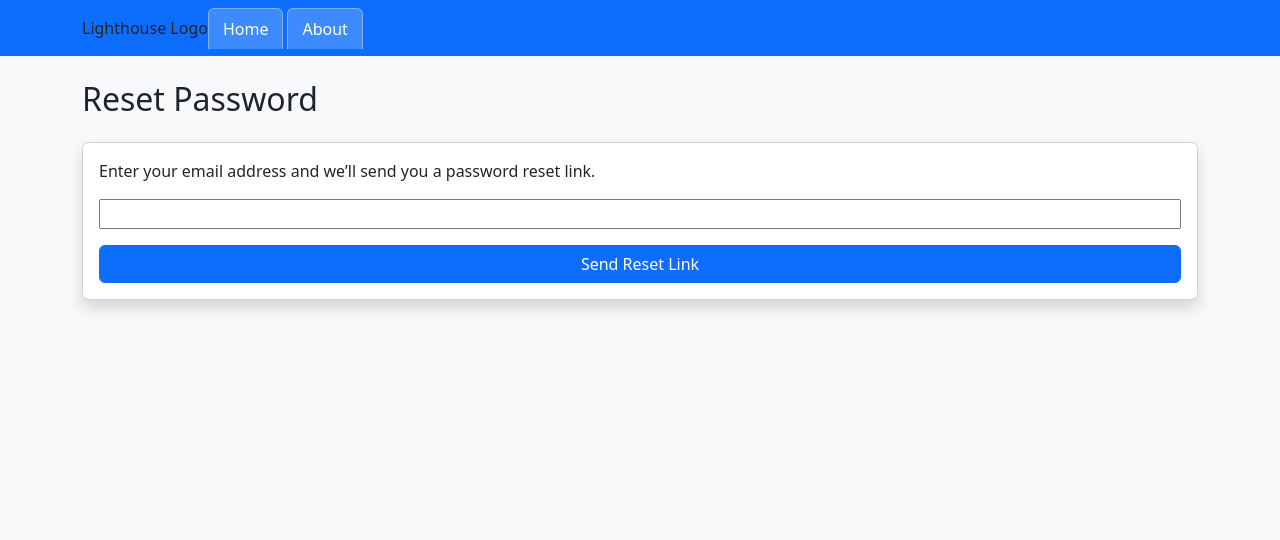
After one commit to markcapelle/Lighthouse, a Django app: page /password-reset/ in a window 1280 px wide. The commit adds this page. Shown: the top 540 px of the page. Run offline with Django 5.2, Linux system fonts and the light colour scheme.

Commit message:
FEAT: password reset email system
Implemented password reset using a gmail through Brevo to bypass smtp limitations in Render. link set to single use with 60 min expiry. tested and working locally, push to test in Render.

```diff
--- a/main/urls.py
+++ b/main/urls.py
@@ -3,6 +3,7 @@ from django.urls import path
 from django.shortcuts import render
 from users.views import login_view, logout_view, dashboard_view, register_view, profile_view, edit_profile, user_management, view_user, edit_user, delete_user
 from customers.views import customer_list, customer_create
+from django.contrib.auth import views as auth_views
 
 def index(request):
     return render(request, 'index.html')
@@ -10,9 +11,13 @@ def index(request):
 
 urlpatterns = [
     path('', index, name='index'),
+
+    #LOGIN/LOGOUT
     path('login/', login_view, name='login'),
     path('register/', register_view, name='register'),
     path('logout/', logout_view, name='logout'),
+
+    #USERSTUFF
     path('dashboard/', dashboard_view, name='dashboard'),
     path('admin/', admin.site.urls),
     path("profile/", profile_view, name="profile"),
@@ -21,6 +26,33 @@ urlpatterns = [
     path("users/<int:profile_id>/",  view_user, name="view_user"),
     path( "users/<int:profile_id>/edit/", edit_user, name="edit_user"),
     path("users/<int:profile_id>/delete/", delete_user, name="delete_user"),
+
+    #CUSTOMERS
     path("customers/", customer_list, name="customers"),
     path("customers/new/", customer_create, name="customer_create"),
+
+    #PASSWORD RESET
+    path("password-reset/",
+        auth_views.PasswordResetView.as_view(
+            template_name="password-reset.html"
+        ),
+        name="password_reset"),
+
+    path("password-reset/done/",
+         auth_views.PasswordResetDoneView.as_view(
+             template_name="password-reset-done.html"
+         ),
+         name="password_reset_done"),
+
+    path("reset/<uidb64>/<token>/",
+         auth_views.PasswordResetConfirmView.as_view(
+             template_name="password-reset-confirm.html"
+         ),
+         name="password_reset_confirm"),
+
+    path("reset/done/",
+         auth_views.PasswordResetCompleteView.as_view(
+             template_name="password-reset-complete.html"
+         ),
+         name="password_reset_complete"),
 ]
--- a/requirements.txt
+++ b/requirements.txt
@@ -1,10 +1,16 @@
 asgiref==3.12.1
+certifi==2026.7.22
+charset-normalizer==3.5.1
 dj-database-url==3.1.2
 Django==6.1.1
+django-anymail==15.2
 gunicorn==26.2.0
+idna==3.19
 psycopg==3.3.5
 psycopg2-binary==2.9.12
 python-dotenv==1.2.3
+requests==2.34.2
 sqlparse==0.6.0
 tzdata==2026.3
+urllib3==2.7.0
 whitenoise==6.12.0
--- a/templates/login.html
+++ b/templates/login.html
@@ -26,6 +26,11 @@
             <button class="btn btn-primary w-100">Login</button>
         </form>
 
+        <div class="mb-3 text-end">
+            <a href="{% url 'password_reset' %}">Forgot your password?</a>
+        </div>
+
+
     </div>
 </div>
 {% endblock %}
--- /dev/null
+++ b/templates/password-reset-complete.html
@@ -0,0 +1,6 @@
+{% extends 'base.html' %}
+{% block content %}
+<div class="alert alert-success">
+    Your password has been reset. You may now <a href="/login">log in</a>.
+</div>
+{% endblock %}
--- /dev/null
+++ b/templates/password-reset-done.html
@@ -0,0 +1,6 @@
+{% extends 'base.html' %}
+{% block content %}
+<div class="alert alert-info">
+    If the email exists, a password reset link has been sent.
+</div>
+{% endblock %}
--- /dev/null
+++ b/templates/password-reset.html
@@ -0,0 +1,11 @@
+{% extends 'base.html' %}
+{% block content %}
+<h2 class="mb-4">Reset Password</h2>
+
+<form method="post" class="card card-body shadow">
+    {% csrf_token %}
+    <p>Enter your email address and we’ll send you a password reset link.</p>
+    {{ form.email }}
+    <button class="btn btn-primary mt-3">Send Reset Link</button>
+</form>
+{% endblock %}
```
Also changed, not shown: main/settings.py (+14 -10 lines), templates/password-reset-confirm.html (added, +10 -0 lines).
